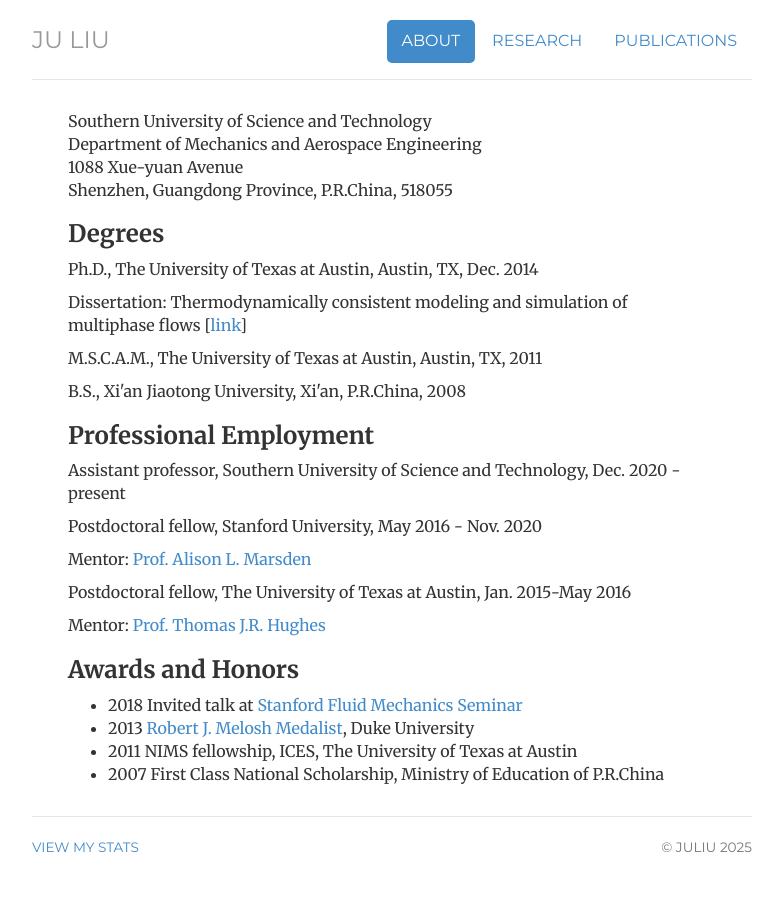
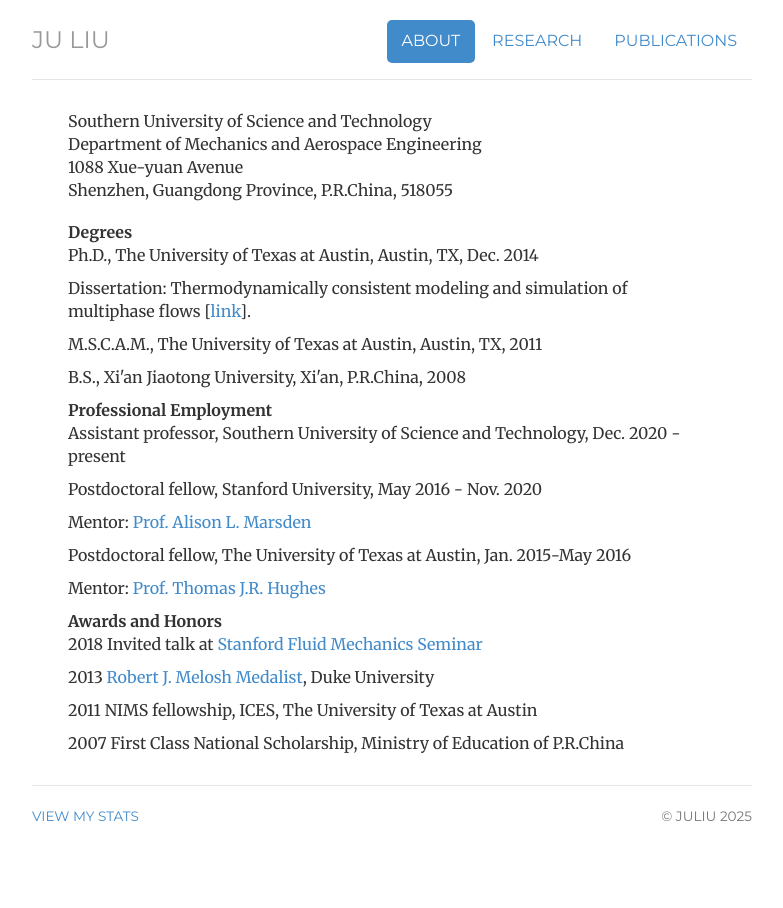
Before and after one commit to ju-liu/ju-liu.github.io, a Jekyll site: the page built from about/index.html, in a window 1280 px wide. Shown: the whole page, without its empty margins (248-1031 px from the left). Built offline with Jekyll 4.4.1, drawn with Linux system fonts in a browser that asks for light colours; nearby versions of some CDN libraries; library files that are not in the unit come from our copies; comment, search, counter and statistics services are not loaded.

Commit message:
Update index.html

```diff
--- a/about/index.html
+++ b/about/index.html
@@ -19,27 +19,25 @@
     </address>
   </div>
 
-  <h3>Degrees</h3>
+  <strong>Degrees</strong>
   <p>Ph.D., The University of Texas at Austin, Austin, TX, Dec. 2014</p>
   <p>Dissertation: Thermodynamically consistent modeling and simulation of multiphase flows [<a href="https://repositories.lib.utexas.edu/handle/2152/28353"
-      title="Thermodynamically consistent modeling and simulation of multiphase flows">link</a>]</p>
+      title="Thermodynamically consistent modeling and simulation of multiphase flows">link</a>].</p>
   <p>M.S.C.A.M., The University of Texas at Austin, Austin, TX, 2011</p>
   <p>B.S., Xi'an Jiaotong University, Xi'an, P.R.China, 2008<br></p>
 
-  <h3>Professional Employment</h3>
+  <strong>Professional Employment</strong>
   <p>Assistant professor, Southern University of Science and Technology, Dec. 2020 - present</p>
   <p>Postdoctoral fellow, Stanford University, May 2016 - Nov. 2020</p>
   <p>Mentor: <a href="http://web.stanford.edu/~amarsden/MarsdenLab/Home.html">Prof. Alison L. Marsden</a></p>
   <p>Postdoctoral fellow, The University of Texas at Austin, Jan. 2015-May 2016</p>
   <p>Mentor: <a href="http://users.ices.utexas.edu/~hughes">Prof. Thomas J.R. Hughes</a></p>
 
-  <h3>Awards and Honors</h3>
-  <ul>
-    <li>2018 Invited talk at <a href="/misc/Stanford Fluid Mechanics Seminar-2018-05-08.pdf">Stanford Fluid Mechanics Seminar</a></li>
-    <li>2013 <a href="http://cee.duke.edu/about/awards-honors/robert-j-melosh-medal">Robert J. Melosh Medalist</a>, Duke University</li>
-    <li>2011 NIMS fellowship, ICES, The University of Texas at Austin</li>
-    <li>2007 First Class National Scholarship, Ministry of Education of P.R.China</li>
-  </ul>
+  <strong>Awards and Honors</strong>
+  <p>2018 Invited talk at <a href="/misc/Stanford Fluid Mechanics Seminar-2018-05-08.pdf">Stanford Fluid Mechanics Seminar</a></p>
+  <p>2013 <a href="http://cee.duke.edu/about/awards-honors/robert-j-melosh-medal">Robert J. Melosh Medalist</a>, Duke University</p>
+  <p>2011 NIMS fellowship, ICES, The University of Texas at Austin</p>
+  <p>2007 First Class National Scholarship, Ministry of Education of P.R.China</p>
 
 <!--
   <h2>Teaching Experience</h2>
```
